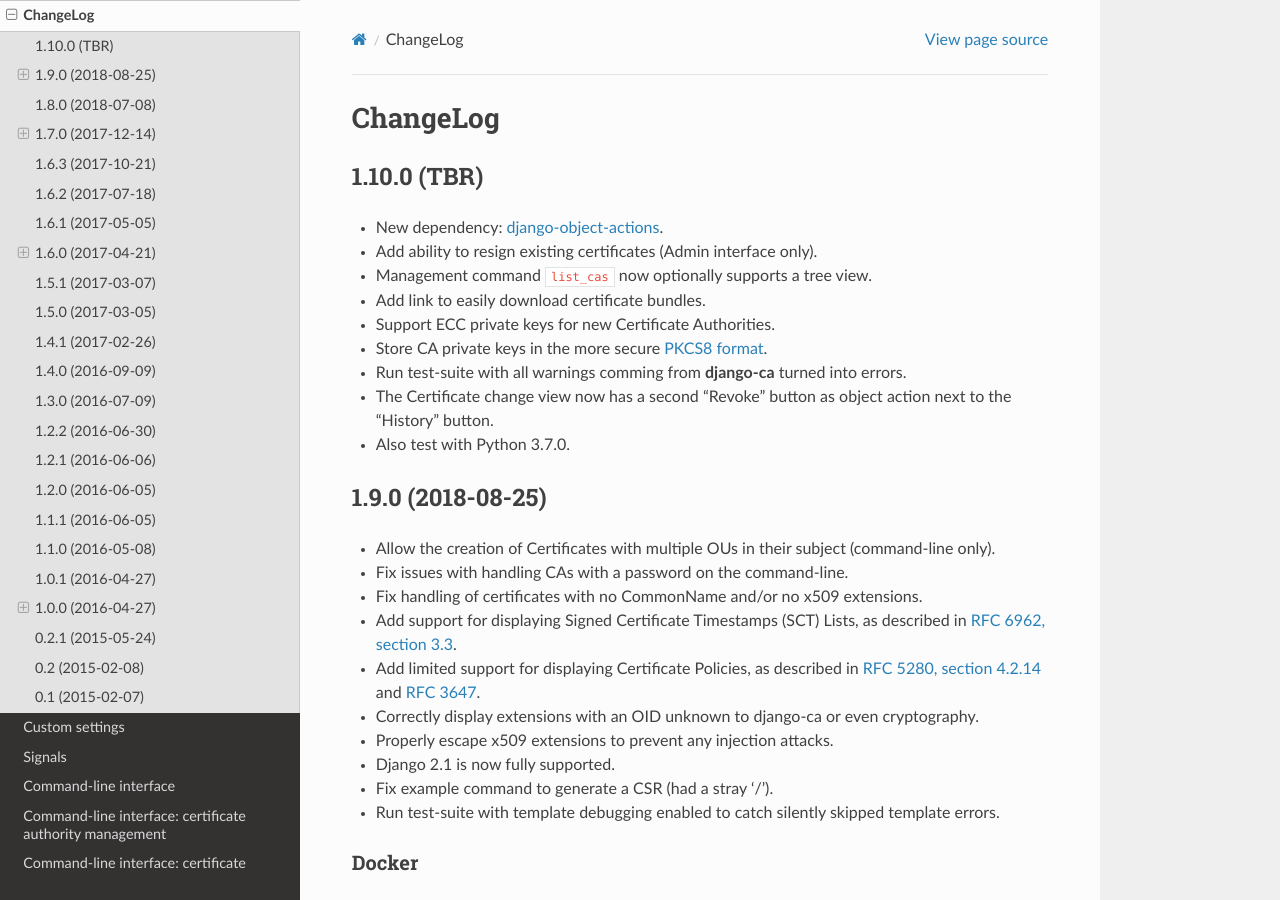
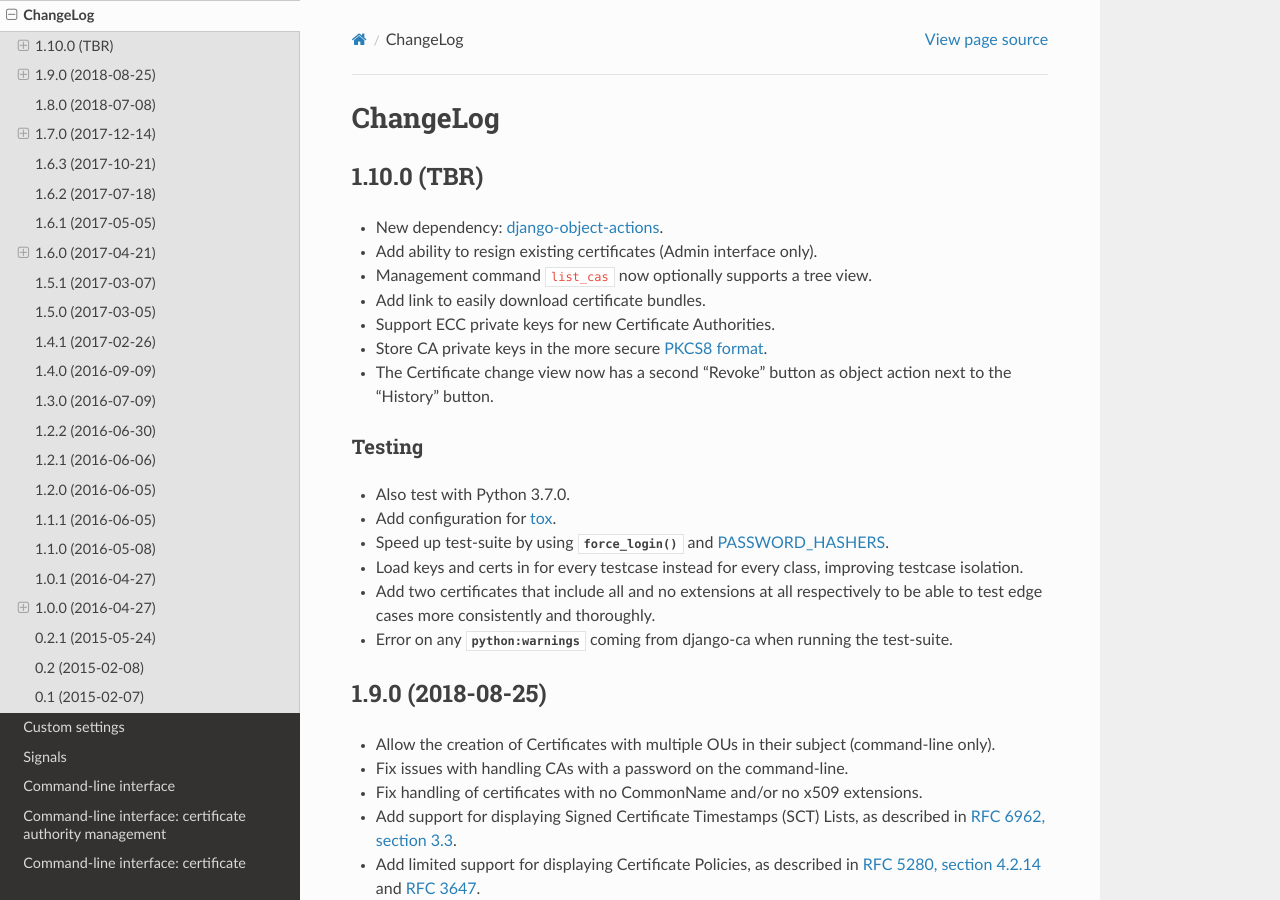
Before and after one commit to mathiasertl/django-ca, a Sphinx documentation site: the page built from docs/source/changelog.rst, in a window 1280 px wide and 900 px high. Built offline with Sphinx 7.4.7 and the Read the Docs theme 2.0.0, drawn with Linux system fonts in a browser that asks for light colours.

Commit message:
update changelog

```diff
--- a/docs/source/changelog.rst
+++ b/docs/source/changelog.rst
@@ -17,9 +17,19 @@
 * Support ECC private keys for new Certificate Authorities.
 * Store CA private keys in the more secure `PKCS8 format
   <https://cryptography.io/en/latest/hazmat/primitives/asymmetric/serialization/#cryptography.hazmat.primitives.serialization.PrivateFormat.PKCS8>`_.
-* Run test-suite with all warnings comming from **django-ca** turned into errors.
 * The Certificate change view now has a second "Revoke" button as object action next to the "History" button.
+
+Testing
+=======
+
 * Also test with Python 3.7.0.
+* Add configuration for `tox <https://tox.readthedocs.io/en/latest/>`_.
+* Speed up test-suite by using :py:meth:`~django:django.test.Client.force_login` and
+  `PASSWORD_HASHERS <https://docs.djangoproject.com/en/dev/topics/testing/overview/#password-hashing>`_.
+* Load keys and certs in for every testcase instead for every class, improving testcase isolation.
+* Add two certificates that include all and no extensions at all respectively to be able to test edge cases
+  more consistently and thoroughly.
+* Error on any :py:mod:`python:warnings` coming from django-ca when running the test-suite.
 
 .. _changelog-1.9.0:
 
--- a/docs/source/conf.py
+++ b/docs/source/conf.py
@@ -311,6 +311,7 @@
 intersphinx_mapping = {
     'python': ('https://docs.python.org/3.6', None),
     'cryptography': ('https://cryptography.io/en/latest/', None),
+    'django': ('https://django.readthedocs.io/en/latest/', None),
 }
 
 import sphinx_rtd_theme
```
